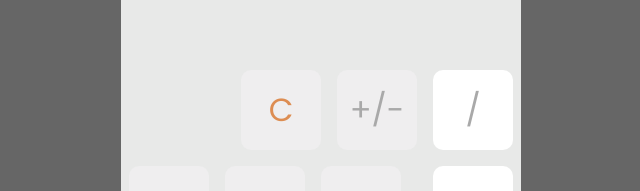
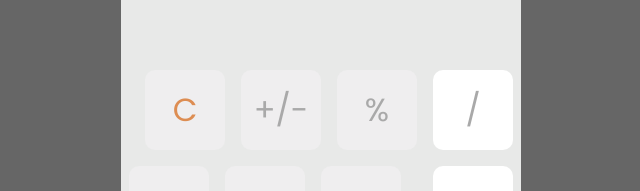
Before and after one commit to MatheusFellipi/calculatora-Reactjs, a React (Create React App) app: page / in a window 1280 px wide. Shown: the part 208-399 px from the top of the page, without its empty margins (319-959 px from the left). Built offline with nearby package versions, Linux system fonts and the light colour scheme.

Commit message:
Adicionando o botão de porcentagem.

```diff
--- a/src/page/Landing/index.tsx
+++ b/src/page/Landing/index.tsx
@@ -53,6 +53,7 @@ export default function Index() {
           <section className="buttons">
             <Buttons name="C" type="button" handleClick={handleLimpar} />
             <Buttons name="+/-" type="button" />
+            <Buttons name="%" type="button" />
 
             <Buttons
               operator={true}
```
